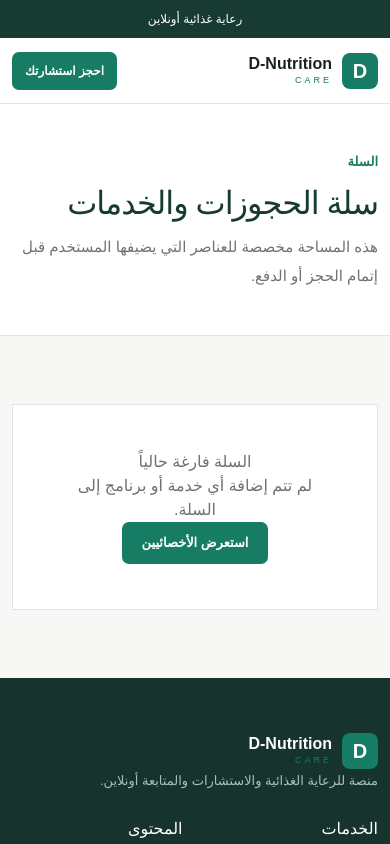
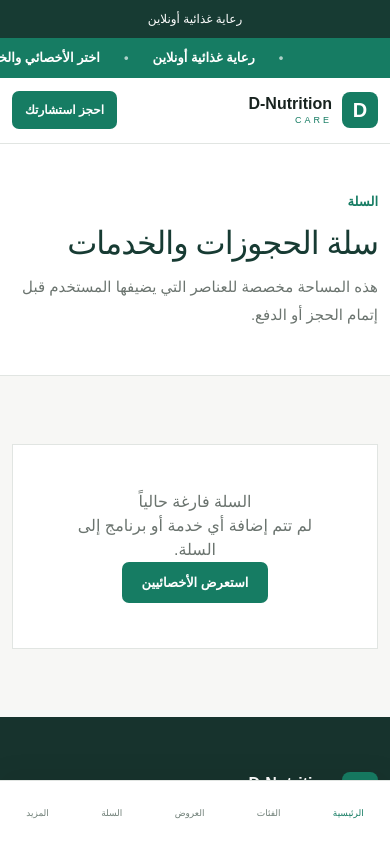
Before and after one commit to khaled19961/-D-Nutrition-Care, a Next.js app: page /cart in a window 390 px wide. Shown: the top 844 px of the page. Built offline with nearby package versions, Linux system fonts and the light colour scheme; no server answers.

Commit message:
feat(chrome): unify ticker and mobile navigation across pages

```diff
--- a/components/site-chrome.tsx
+++ b/components/site-chrome.tsx
@@ -10,6 +10,7 @@ export function SiteChrome({ children }: { children: React.ReactNode }) {
           <Link href="/auth/login">تسجيل الدخول</Link>
         </div>
       </div>
+      <div className="moving-strip"><div className="moving-strip-track"><span>رعاية غذائية أونلاين</span><span>اختر الأخصائي والخدمة والموعد</span><span>ابدأ حجزك من المنصة</span><span>رعاية غذائية أونلاين</span><span>اختر الأخصائي والخدمة والموعد</span><span>ابدأ حجزك من المنصة</span></div></div>
       <header className="main-header">
         <div className="container header-inner">
           <Link href="/" className="brand" aria-label="D-Nutrition-Care">
@@ -43,6 +44,7 @@ export function SiteChrome({ children }: { children: React.ReactNode }) {
         </div>
         <div className="container footer-bottom"><span>© D-Nutrition-Care</span><span>رعاية غذائية تبدأ من احتياجك</span></div>
       </footer>
+      <nav className="mobile-nav" aria-label="التنقل للجوال"><Link href="/" className="active"><small>الرئيسية</small></Link><Link href="/categories"><small>الفئات</small></Link><Link href="/offers"><small>العروض</small></Link><Link href="/cart"><small>السلة</small></Link><Link href="/more"><small>المزيد</small></Link></nav>
     </div>
   );
 }
```
